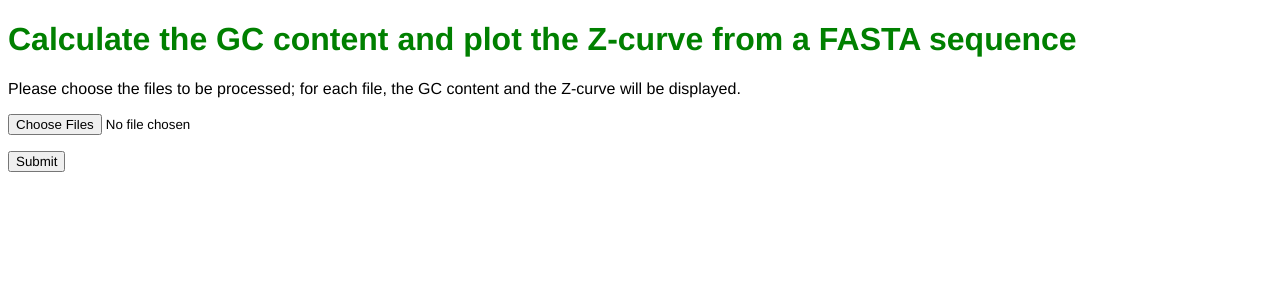
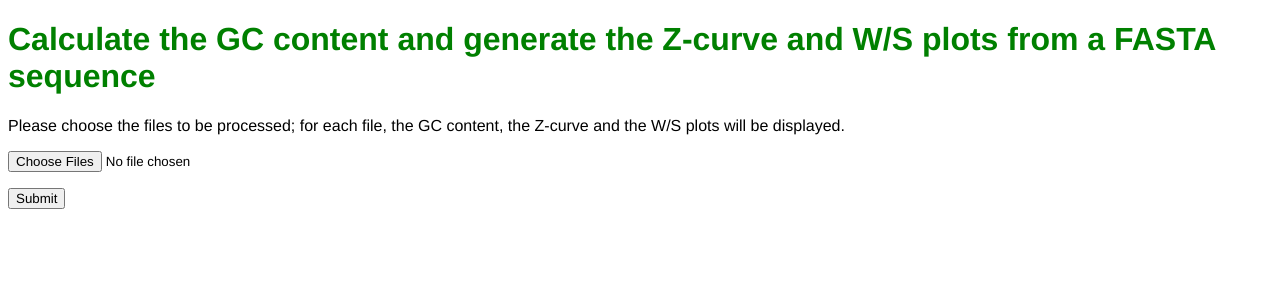
Before and after one commit to aurazelco/plotZcurve, a Flask app: page / in a window 1280 px wide. Shown: the top 300 px of the page. Run offline with Flask 2, Linux system fonts and the light colour scheme; parts of the project's set-up code (start-up, migrations or seed data) failed here and were passed over.

Commit message:
Updates html pages

```diff
--- a/flask_interface/app/templates/main_input.html
+++ b/flask_interface/app/templates/main_input.html
@@ -35,9 +35,9 @@
   <!-- Body of the page -->
   <body>
   <!-- Main message for the user -->
-  <h1>Calculate the GC content and plot the Z-curve from a FASTA sequence</h1>
+  <h1>Calculate the GC content and generate the Z-curve and W/S plots from a FASTA sequence</h1>
     <!-- Instructions on file upload -->
-    <p>Please choose the files to be processed; for each file, the GC content and the Z-curve will be displayed. </p>
+    <p>Please choose the files to be processed; for each file, the GC content, the Z-curve and the W/S plots  will be displayed. </p>
     <!-- Form to upload the files: multiple files are allowed, but only in .fna format -->
     <form method='POST' action='' enctype='multipart/form-data'>
       <p><input type='file' name='file'  accept='.fna'  multiple></p>
--- a/flask_interface/app/templates/print_results.html
+++ b/flask_interface/app/templates/print_results.html
@@ -2,6 +2,9 @@
 {% extends 'main_input.html' %}
 <!-- Beginning of block, so that main_input.html knows to start showing this in the server -->
 {% block content %}
+  <!-- Information about the plots -->
+  <p>The Z-curve indicates chemical properties of the nucleotide sequence, and the W/S is the Z-axis plotted against the sequence length.</p>
+  <p>For more details, visit <a href="https://github.com/aurazelco/BINP29_Zcurve">the Github repo.</a></p>
   <!-- Title of section -->
   <h2>Results: </h2>
     <!-- for loop so we can see multiple results at the same time -->
```
